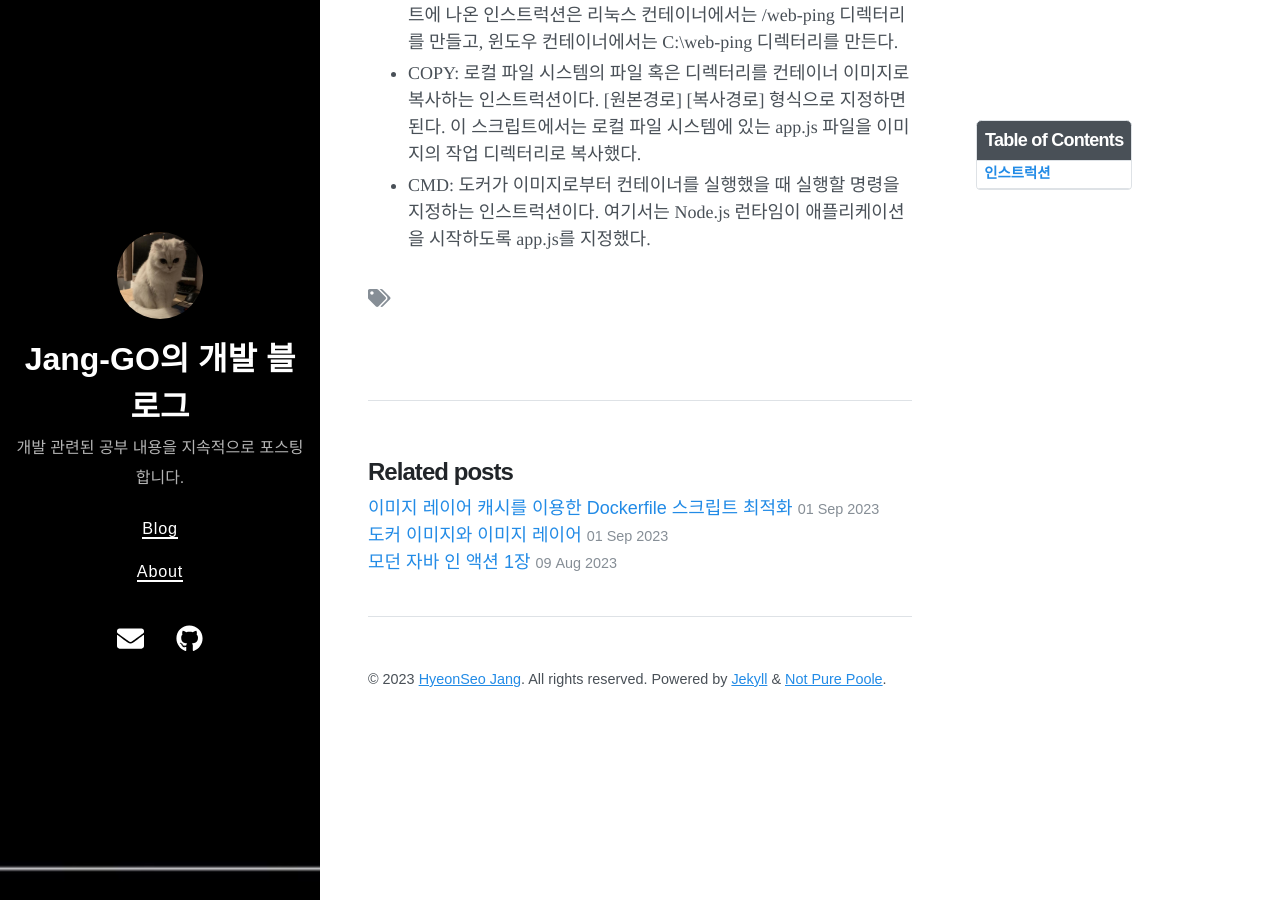
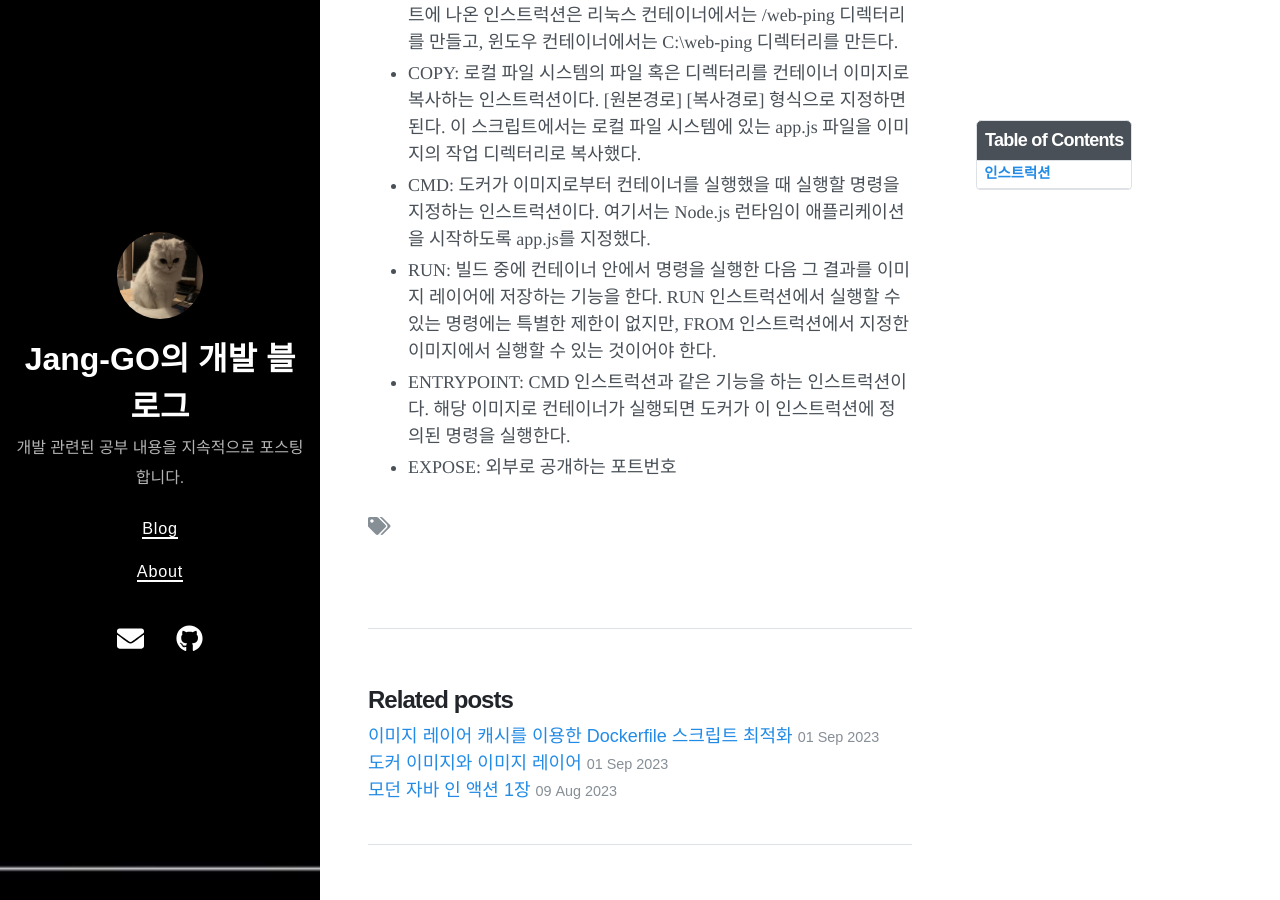
Before and after one commit to Jang-GO/Jang-GO.github.io, a Jekyll site: the page built from _posts/2023-09-01-Dockerfile.md, in a window 1280 px wide and 900 px high, scrolled down 1191 px. Built offline with Jekyll 4.4.1, drawn with Linux system fonts in a browser that asks for light colours; nearby versions of some CDN libraries.

Commit message:
add instruction Dockerfile 포스팅

```diff
--- a/_posts/2023-09-01-Dockerfile.md
+++ b/_posts/2023-09-01-Dockerfile.md
@@ -32,3 +32,6 @@ CMD["node", "/web-ping/app.js"]
 * WORKDIR: 컨테이너 이미지 파일 시스템에 디렉터리를 만들고, 해당 디렉터리를 작업 디렉터리로 지정하는 인스트럭션이다. 리눅스와 윈도우 컨테이너 모두 구분자로 슬래시를 사용한다. 그러므로 스크립트에 나온 인스트럭션은 리눅스 컨테이너에서는 /web-ping 디렉터리를 만들고, 윈도우 컨테이너에서는 C:\web-ping 디렉터리를 만든다.
 * COPY: 로컬 파일 시스템의 파일 혹은 디렉터리를 컨테이너 이미지로 복사하는 인스트럭션이다. [원본경로] [복사경로] 형식으로 지정하면 된다. 이 스크립트에서는 로컬 파일 시스템에 있는 app.js 파일을 이미지의 작업 디렉터리로 복사했다.
 * CMD: 도커가 이미지로부터 컨테이너를 실행했을 때 실행할 명령을 지정하는 인스트럭션이다. 여기서는 Node.js 런타임이 애플리케이션을 시작하도록 app.js를 지정했다.
+* RUN: 빌드 중에 컨테이너 안에서 명령을 실행한 다음 그 결과를 이미지 레이어에 저장하는 기능을 한다. RUN 인스트럭션에서 실행할 수 있는 명령에는 특별한 제한이 없지만, FROM 인스트럭션에서 지정한 이미지에서 실행할 수 있는 것이어야 한다.
+* ENTRYPOINT: CMD 인스트럭션과 같은 기능을 하는 인스트럭션이다. 해당 이미지로 컨테이너가 실행되면 도커가 이 인스트럭션에 정의된 명령을 실행한다.
+* EXPOSE: 외부로 공개하는 포트번호
```
